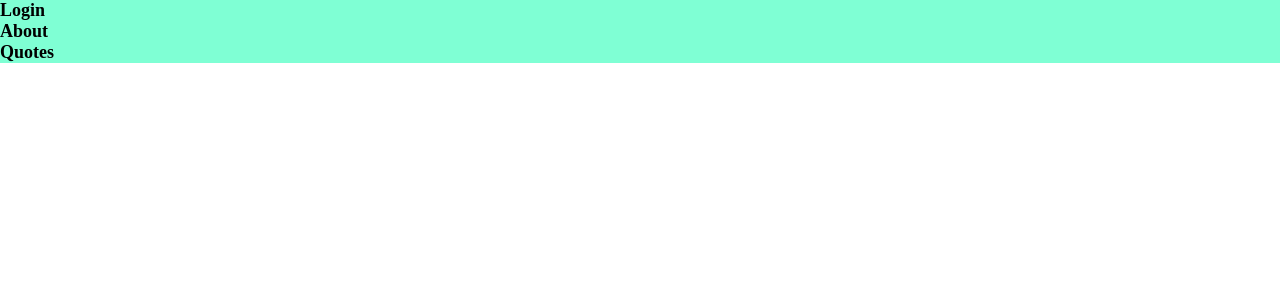
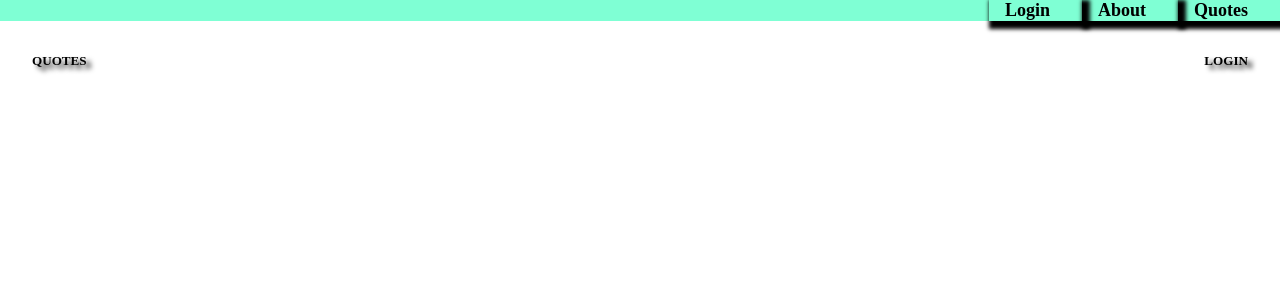
Before and after one commit to Geb54g/angular-project, an Angular app: page / in a window 1280 px wide. Shown: the top 300 px of the page. Built offline with nearby package versions, Linux system fonts and the light colour scheme.

Commit message:
st;added text shadow to bring to bring a floating effect to the text

```diff
--- a/src/app/app.component.css
+++ b/src/app/app.component.css
@@ -0,0 +1,14 @@
+.header{
+    display: flex;
+    justify-content: center;
+    justify-content: space-between;
+    padding-top: 1rem;
+    padding: 2rem;
+}
+.header{
+    font-size: 0.7rem;
+    font-weight: 700;
+}
+h3{
+    text-shadow: 5px 4px 5px;
+}
--- a/src/app/app.component.html
+++ b/src/app/app.component.html
@@ -1,2 +1,6 @@
 <app-header></app-header>
+<div class=" header">
+  <h3>QUOTES</h3>
+  <h3>LOGIN</h3>
+</div>
 <router-outlet></router-outlet>
--- a/src/app/header/header.component.css
+++ b/src/app/header/header.component.css
@@ -3,4 +3,15 @@
     font-size: large;
     text-transform: capitalize;
     font-weight: bold;
+    text-align: end;
 }
+
+li{
+    display: inline-block;
+    padding-left: 1rem;
+    padding-right: 2rem;
+    box-shadow: 4px 4px 4px 4px ;
+}
+li:hover{
+    background-color: red;
+}
```
